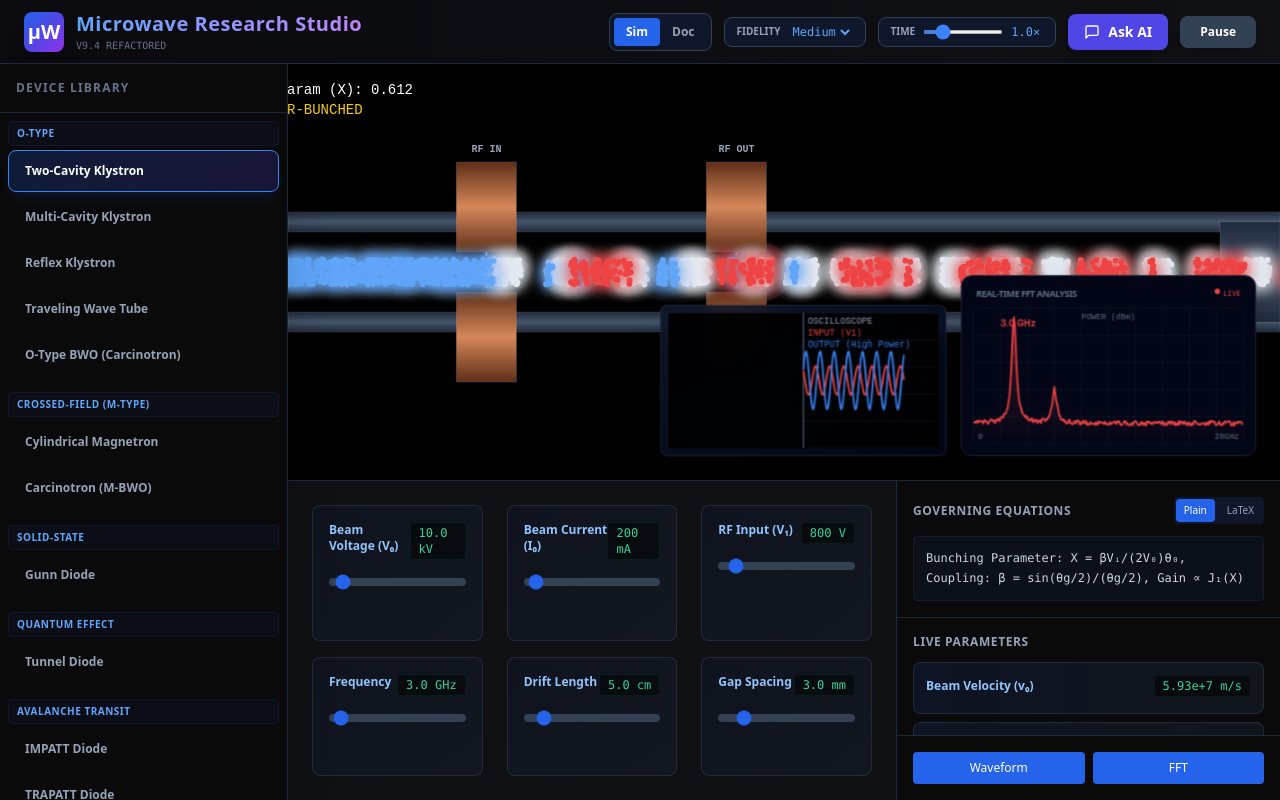
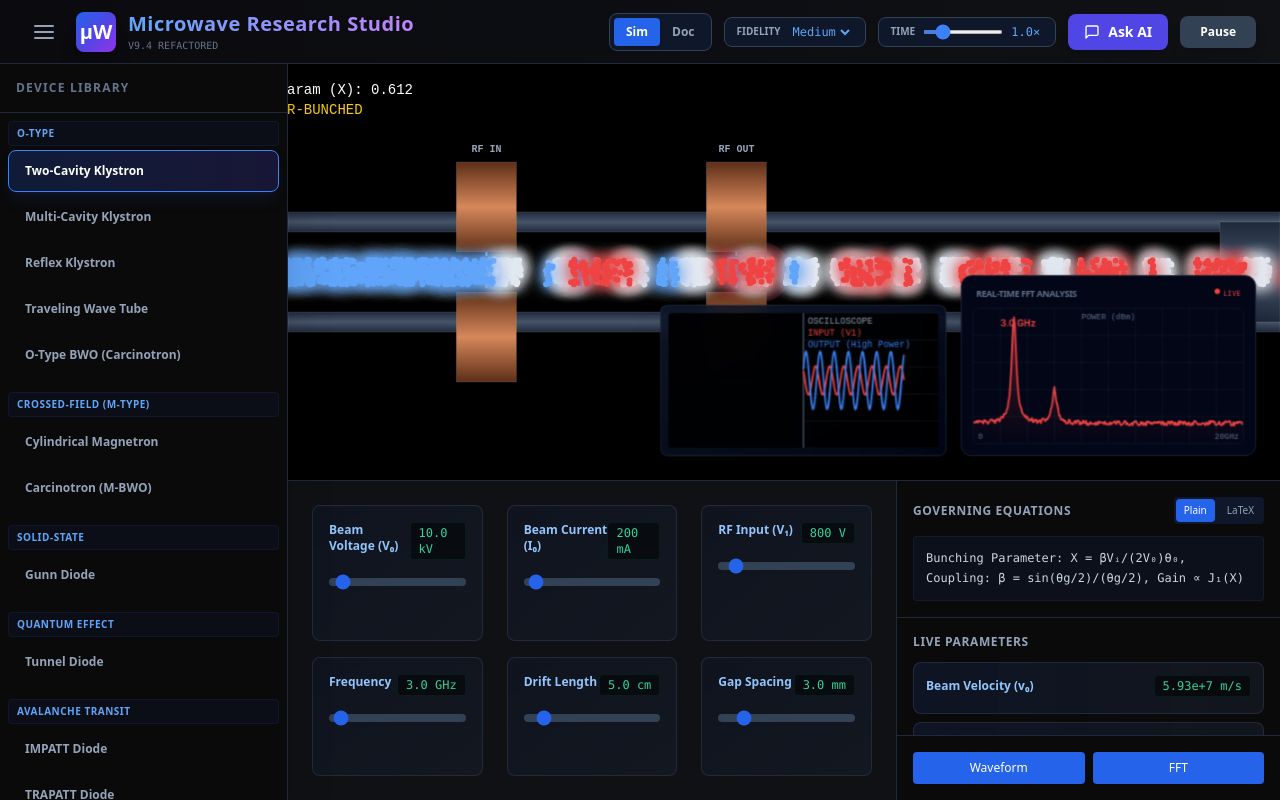
Before and after one commit to Omar5574/Microwave-research-studioV10.0, a React (Vite) app: page / in a window 1280 px wide. Built offline with nearby package versions, Linux system fonts and the light colour scheme.

Commit message:
Update Header.jsx

```diff
--- a/src/components/layout/Header.jsx
+++ b/src/components/layout/Header.jsx
@@ -14,10 +14,11 @@ export function Header({
 
       {/* Left Section: Logo & Title */}
       <div className="flex items-center gap-3">
-        {/* Mobile Menu Button (Hamburger) - Only visible on mobile */}
+        {/* Menu Toggle Button - Visible on ALL screens now */}
         <button
           onClick={onMenuToggle}
-          className="md:hidden text-slate-400 hover:text-white p-1"
+          className="text-slate-400 hover:text-white p-2 rounded-lg hover:bg-white/10 transition-colors"
+          title="Toggle Sidebar"
         >
           <svg xmlns="http://www.w3.org/2000/svg" width="24" height="24" viewBox="0 0 24 24" fill="none" stroke="currentColor" strokeWidth="2" strokeLinecap="round" strokeLinejoin="round">
             <line x1="3" y1="12" x2="21" y2="12"></line>
```
